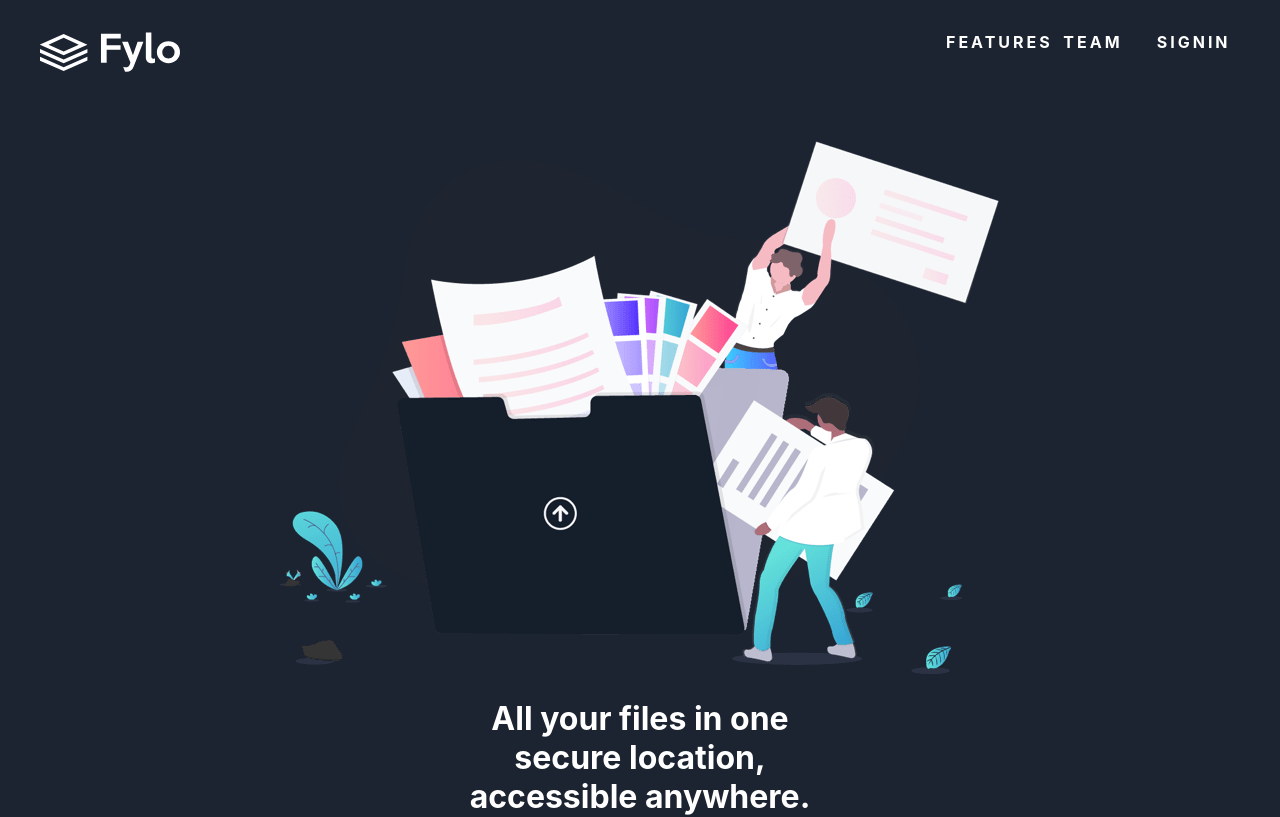
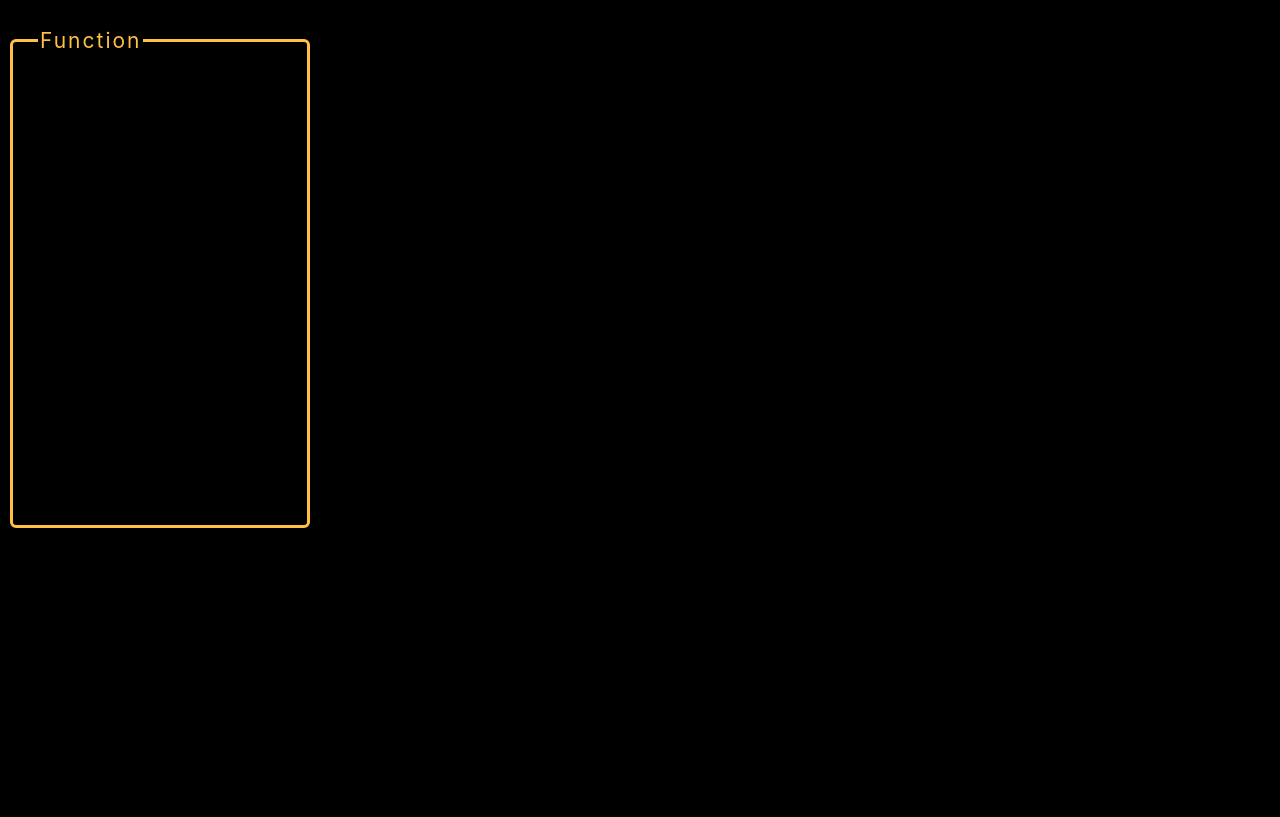
Before and after one commit to k0hei2025/code-map, a Next.js app: page / in a window 1280 px wide. Shown: the top 817 px of the page. Built offline with nearby package versions, Linux system fonts and the light colour scheme.

Commit message:
Add files via upload

```diff
--- /dev/null
+++ b/components/Box.js
@@ -0,0 +1,14 @@
+import React from 'react'
+import EditorComponent from './Editor'
+function Box() {
+    return (
+        <div>
+        <fieldset  className="code-edit-container">
+            <legend>Function</legend>
+            <EditorComponent language='javascript' />
+        </fieldset>
+        </div>
+    )
+}
+
+export default Box
--- /dev/null
+++ b/components/Editor.css
@@ -0,0 +1,79 @@
+*,*::after,*::before{
+    box-sizing: border-box;
+    font-family: -apple-system, BlinkMacSystemFont, 'Segoe UI', Roboto, Oxygen, Ubuntu, Cantarell, 'Open Sans', 'Helvetica Neue', sans-serif;
+}
+body{
+    background-color: rgba(0,0,0);
+}
+
+
+/** ---------------------------- */
+/** --- Code editor ------------ */
+/** ---------------------------- */
+.code-edit-container {
+    box-sizing: border-box;
+    position: relative;
+    border-radius: 6px;
+    height: 500px;
+    width: 300px;
+    padding: 5px 25px;
+    border: 3px solid #FFC045;
+    color: #FFC045;
+    font-size: 21px;
+    letter-spacing: 2px;
+    overflow: auto;
+    /* background-color: hsl(212, 35%, 95%); */
+    /* margin: 1em 0; */
+  }
+
+  .code-input {
+    position: absolute;
+    top: 0;
+    left: 0;
+    /* width: 100%; */
+    /* height: 100%; */
+    padding: 1rem;
+    height: 450px;
+    width: 250px;
+    border: none;
+    font-family: Consolas, Monaco, "Andale Mono", "Ubuntu Mono", monospace;
+    font-size: 0.8rem;
+    background: transparent;
+    white-space: pre-wrap;
+    line-height: 1.5em;
+    word-wrap: break-word;
+    font-size: 1rem;
+  }
+
+  .code-input {
+    opacity: 1;
+    margin: 0;
+    color: hsl(0, 0%, 40%);
+    resize: none;
+  }
+
+  .code-output {
+    pointer-events: none;
+    background-color: rgba(0,0,0);
+    z-index: 3;
+    margin: 0;
+    /* overflow-y: auto; */
+  }
+
+  code {
+    top: 0;
+    left: 0;
+    margin: 0;
+    padding: 1rem;
+    display: block;
+    color: hsl(0, 0%, 40%);
+    font-size: 0.8rem;
+    font-family: "PT Mono", monospace;
+  }
+
+  /* overrides */
+  .code-edit-container :not(pre) > code[class*="language-"],
+  .code-edit-container pre[class*="language-"] {
+    background: transparent;
+    margin: 0;
+  }
--- /dev/null
+++ b/components/Editor.js
@@ -0,0 +1,51 @@
+import React, { useState, useEffect } from "react";
+import Prism from "prismjs";
+// import './Editor.css'
+
+const EditorComponent = props => {
+  const [content, setContent] = useState(props.content);
+
+  const handleKeyDown = event => {
+    let value = content,
+      selStartPos = event.currentTarget.selectionStart;
+
+    console.log(event.currentTarget);
+
+    // handle 4-space indent on
+    if (event.key === "Tab") {
+      value =
+        value.substring(0, selStartPos) +
+        "    " +
+        value.substring(selStartPos, value.length);
+      event.currentTarget.selectionStart = selStartPos + 3;
+      event.currentTarget.selectionEnd = selStartPos + 4;
+      event.preventDefault();
+
+      setContent(value);
+    }
+  };
+
+  useEffect(() => {
+    Prism.highlightAll();
+  }, [props.language, content]);
+
+  return (
+    <div
+    // className="code-edit-container"
+    >
+      <textarea
+        className="code-input"
+        value={content}
+        onChange={event => setContent(event.target.value)}
+        onKeyDown={handleKeyDown}
+      />
+      <pre className="code-output">
+        <code
+        className={`language-${props.language}`}
+        >{content}</code>
+      </pre>
+    </div>
+  );
+};
+
+export default EditorComponent;
--- /dev/null
+++ b/components/prism.css
@@ -0,0 +1,125 @@
+/* PrismJS 1.23.0
+https://prismjs.com/download.html#themes=prism-okaidia&languages=markup+css+clike+javascript+c+csharp+cpp+python+jsx */
+/**
+ * okaidia theme for JavaScript, CSS and HTML
+ * Loosely based on Monokai textmate theme by http://www.monokai.nl/
+ * @author ocodia
+ */
+
+code[class*="language-"],
+pre[class*="language-"] {
+	color: #f8f8f2;
+	background: none;
+	text-shadow: 0 1px rgba(0, 0, 0, 0.3);
+	font-family: Consolas, Monaco, 'Andale Mono', 'Ubuntu Mono', monospace;
+	font-size: 1em;
+	text-align: left;
+	white-space: pre;
+	word-spacing: normal;
+	word-break: normal;
+	word-wrap: normal;
+	line-height: 1.5;
+
+	-moz-tab-size: 4;
+	-o-tab-size: 4;
+	tab-size: 4;
+
+	-webkit-hyphens: none;
+	-moz-hyphens: none;
+	-ms-hyphens: none;
+	hyphens: none;
+}
+
+/* Code blocks */
+pre[class*="language-"] {
+	padding: 1em;
+	margin: .5em 0;
+	overflow: auto;
+	border-radius: 0.3em;
+}
+
+:not(pre) > code[class*="language-"],
+pre[class*="language-"] {
+	background: #272822;
+}
+
+/* Inline code */
+:not(pre) > code[class*="language-"] {
+	padding: .1em;
+	border-radius: .3em;
+	white-space: normal;
+}
+
+.token.comment,
+.token.prolog,
+.token.doctype,
+.token.cdata {
+	color: #8292a2;
+}
+
+.token.punctuation {
+	color: #f8f8f2;
+}
+
+.token.namespace {
+	opacity: .7;
+}
+
+.token.property,
+.token.tag,
+.token.constant,
+.token.symbol,
+.token.deleted {
+	color: #f92672;
+}
+
+.token.boolean,
+.token.number {
+	color: #ae81ff;
+}
+
+.token.selector,
+.token.attr-name,
+.token.string,
+.token.char,
+.token.builtin,
+.token.inserted {
+	color: #a6e22e;
+}
+
+.token.operator,
+.token.entity,
+.token.url,
+.language-css .token.string,
+.style .token.string,
+.token.variable {
+	color: #f8f8f2;
+}
+
+.token.atrule,
+.token.attr-value,
+.token.function,
+.token.class-name {
+	color: #e6db74;
+}
+
+.token.keyword {
+	color: #66d9ef;
+}
+
+.token.regex,
+.token.important {
+	color: #fd971f;
+}
+
+.token.important,
+.token.bold {
+	font-weight: bold;
+}
+.token.italic {
+	font-style: italic;
+}
+
+.token.entity {
+	cursor: help;
+}
--- a/pages/_app.js
+++ b/pages/_app.js
@@ -1,5 +1,5 @@
-import '../styles/globals.css'
-
+import '../components/Editor.css'
+import '../components/prism.css'
 function MyApp({ Component, pageProps }) {
   return <Component {...pageProps} />
 }
--- a/pages/index.js
+++ b/pages/index.js
@@ -1,22 +1,12 @@
-import FrontPage from '../UX/frontPage.jsx'
-import styles from '../styles/Home.module.css'
-import Header from '../UX/header'
- import Footer from '../UX/footer'
-
-
-export default function Home() {
+import React from 'react'
+import Box from '../components/Box'
+function WorkSpace() {
   return (
-
-    <div className={styles.container}>
-
-
-                                  <Header />
-
-
-                                <FrontPage />
-
-                                   <Footer/>
-
-        </div>
+    <div>
+      hello
+      <Box />
+    </div>
   )
 }
+
+export default WorkSpace
```
Also changed, not shown: package.json (+3 -8 lines), 1 other file (tests, documents, lock files or other folders).
